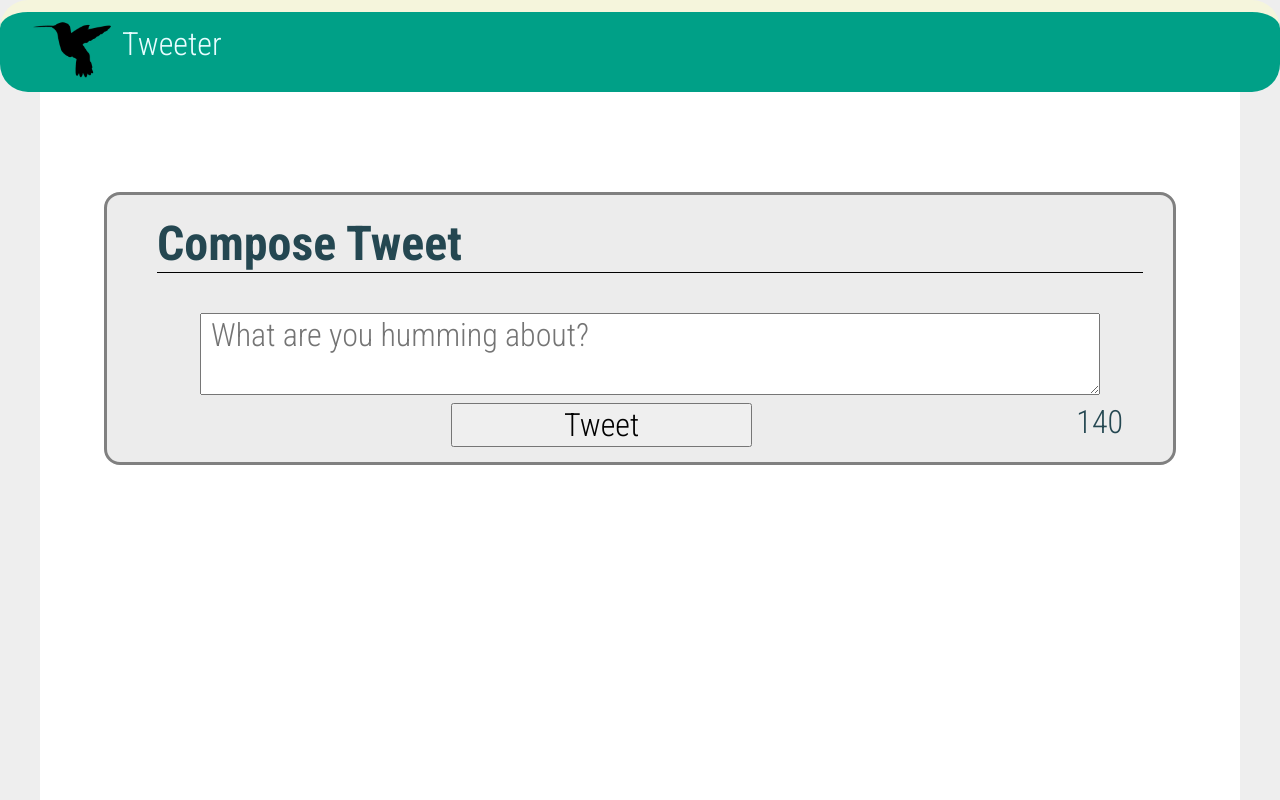
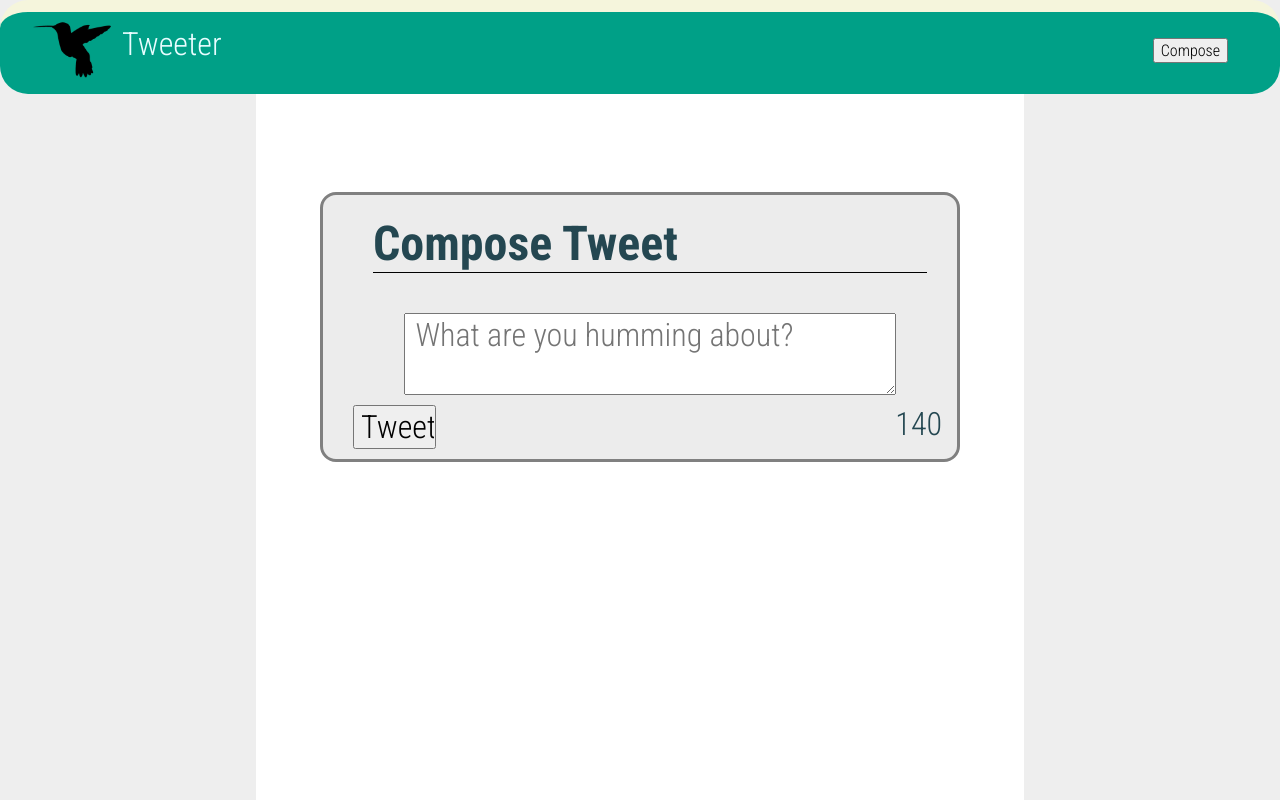
Before and after one commit to TheTash/lhl-Tweeter-Project, a website: page public/index.html in a window 1280 px wide. Shown: the top 800 px of the page. Drawn offline with Linux system fonts and the light colour scheme.

Commit message:
compose button added, tweet button formatted properly

```diff
--- a/public/index.html
+++ b/public/index.html
@@ -43,17 +43,22 @@
     <nav id="nav-bar" class="navbar navbar-inverse navbar-fixed-top">
       <img class="logo" src="/images/bird.png">
       <span class="header">Tweeter</span>
+      <form id="compose-button">
+        <input type="submit" value="Compose" />
+      </form>
     </nav>
 
     <!-- Page-specific (main) content here -->
     <main class="container">
       <section class="new-tweet">
         <h2>Compose Tweet</h2>
-        <form method="POST " action="/tweets">
-          <textarea name="text" id="tweet" placeholder="What are you humming about?"></textarea>
-          <input type="submit" value="Tweet">
-          <span class="counter">140</span>
-        </form>
+            <form method="POST " action="/tweets">
+              <textarea name="text" id="tweet" placeholder="What are you humming about?"></textarea>
+              <footer class="clear-fix">
+                <input type="submit" value="Tweet">
+                <span class="counter">140</span>
+              </footer>
+            </form>
       </section>
       <section class="restOfTheTweets"></section>
     </main>
--- a/public/scripts/app.js
+++ b/public/scripts/app.js
@@ -35,13 +35,13 @@
     }
       $("form").submit(function(event){
         if ( $('#tweet').val().length > 140) {
-          event.stopPropagation();
-            alert('brevity is the soul of wit. Yuor tWeEt iS toO loNg');
+
+            alert('brevity is the soul of wit: your desired tweet is too long.');
         } else if ($('#tweet').val() === ''){
-          event.stopPropagation();
+
           alert("I'm glad you're here, but you have got to say something, for this to mean anything.")
         } else if($('#tweet').val() === null){
-          event.stopPropagation();
+
           alert("Are you some sort of robot?");
         } else {
           var serial = $(this).serialize();
--- a/public/styles/nav.css
+++ b/public/styles/nav.css
@@ -14,12 +14,12 @@ html {
   border-top: 12px solid beige;
 }
 .navbar{
+  position: fixed;
   min-height: 80px;
   width: 100vw;
   padding-left: 2em;
   padding-right: 2em;
   color:  #e8fdff;
-
 }
 .navbar-inverse {
   background-color: #00a087
@@ -37,3 +37,9 @@ html {
   padding: 10px;
   margin: auto;
 }
+.navbar-inverse #compose-button {
+  display: inline-block;
+  float: right;
+  margin: 26px 20px;
+  min-height: 30px;
+}
--- a/public/styles/new-tweet.css
+++ b/public/styles/new-tweet.css
@@ -1,8 +1,8 @@
 .container {                     /*the white stuff */
   display: block;
   position: relative;
-  width: 1200px;
-  height: 1900px;
+  width: 60%;
+  height: 2400px;
   padding-top: 6em;
   padding-left: 2em;
   padding-right: 2em;
@@ -28,19 +28,28 @@
 }
 
 .new-tweet textarea {  /* child of h2*/
-  width: 900px;
+  width: 80%;
   padding-left: 10px;
-
+  display: block;
+  margin: auto;
 }
 
-.new-tweet input[type=submit]{  /* child of h2 */
-  position: relative;
-  width: 301px;
-  margin-bottom: 15px;
+.new-tweet footer {
+  padding: 10px 10px;
+}
+.clear-fix::after {
+  display: table;
+  content: '';
+  clear: both;
 }
 
-.counter{   /* child of h2*/
+.new-tweet footer input[type=submit]{  /* child of h2 */
+  position: relative;
+  width: 14%;
+  float: left;
+}
+
+.new-tweet footer .counter{   /* child of h2*/
   float: right;
-  margin-right: 50px;
-  margin-bottom: 5px;
+  margin-right: 5px;
 }
```
